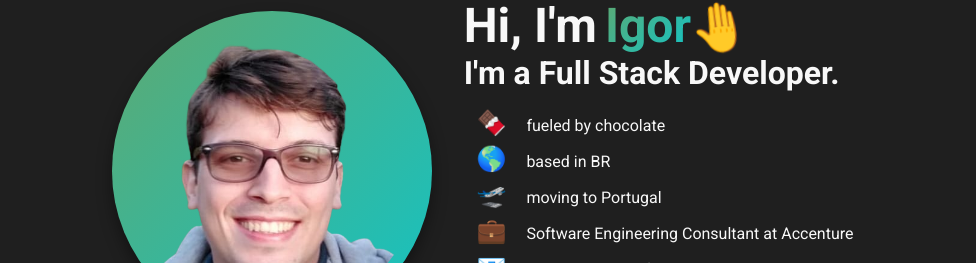
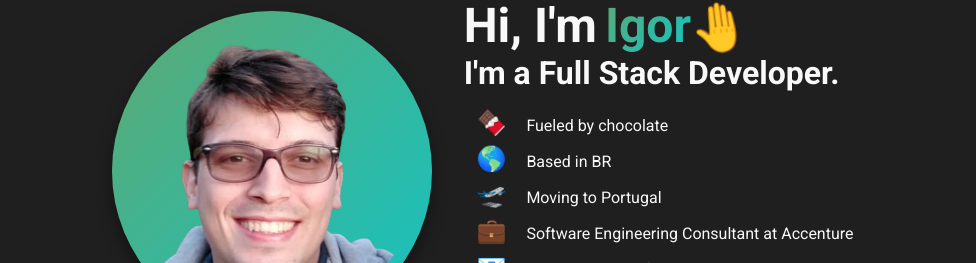
Before and after one commit to paytonjewell/ReactPortfolioTemplate, a React (Create React App) app: page / in a window 1280 px wide. Shown: the part 199-462 px from the top of the page, without its empty margins (151-1127 px from the left). Built offline with nearby package versions, Linux system fonts and the light colour scheme; the HTML template or start-up script is replaced by a standard one.

Commit message:
fix: words

```diff
--- a/src/info/Info.js
+++ b/src/info/Info.js
@@ -35,15 +35,15 @@ export const info = {
     miniBio: [ // these are just some "tidbits" about yourself. You can look at mine https://paytonjewell.github.io/#/ for an example if you'd like
         {
             emoji: '🍫',
-            text: 'fueled by chocolate'
+            text: 'Fueled by chocolate'
         },
         {
             emoji: '🌎',
-            text: 'based in BR'
+            text: 'Based in BR'
         },
         {
             emoji: '🛫',
-            text: 'moving to Portugal'
+            text: 'Moving to Portugal'
         },
         {
             emoji: "💼",
```
